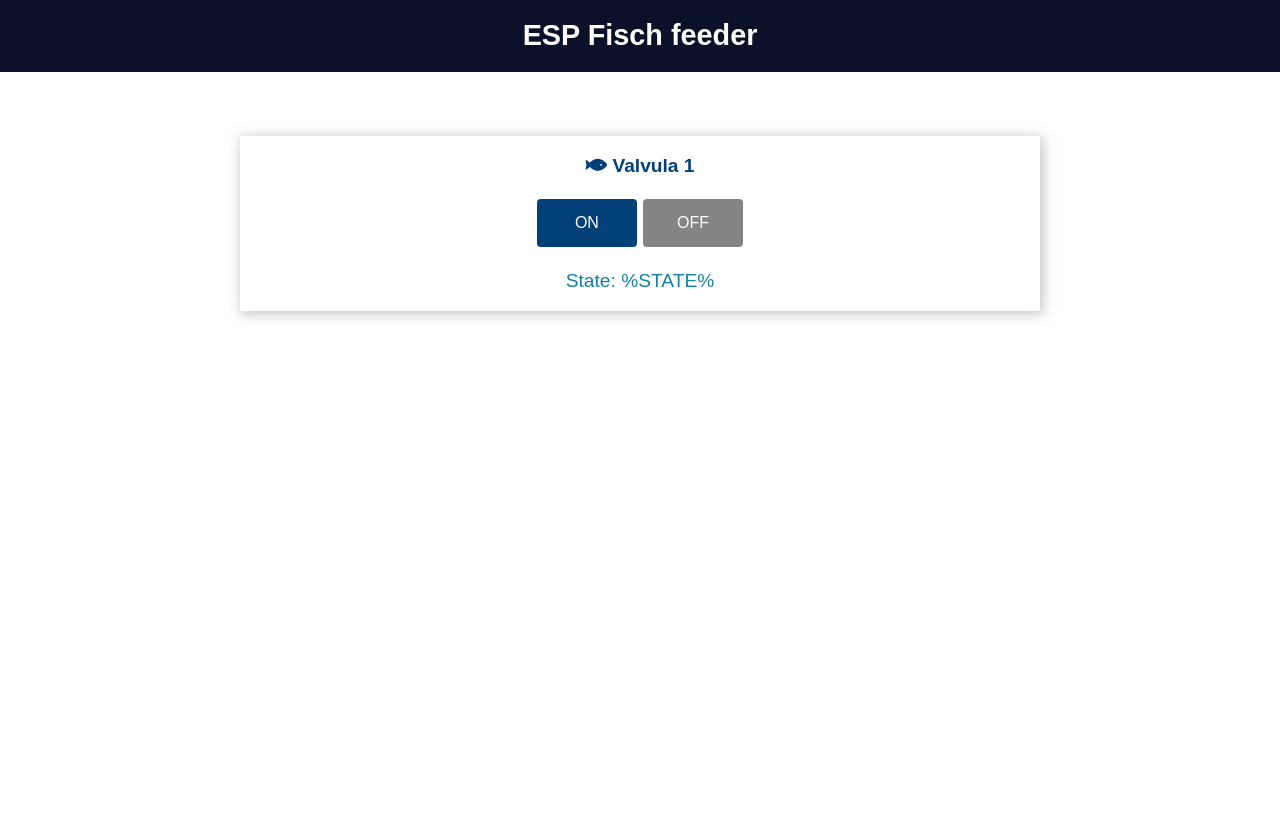
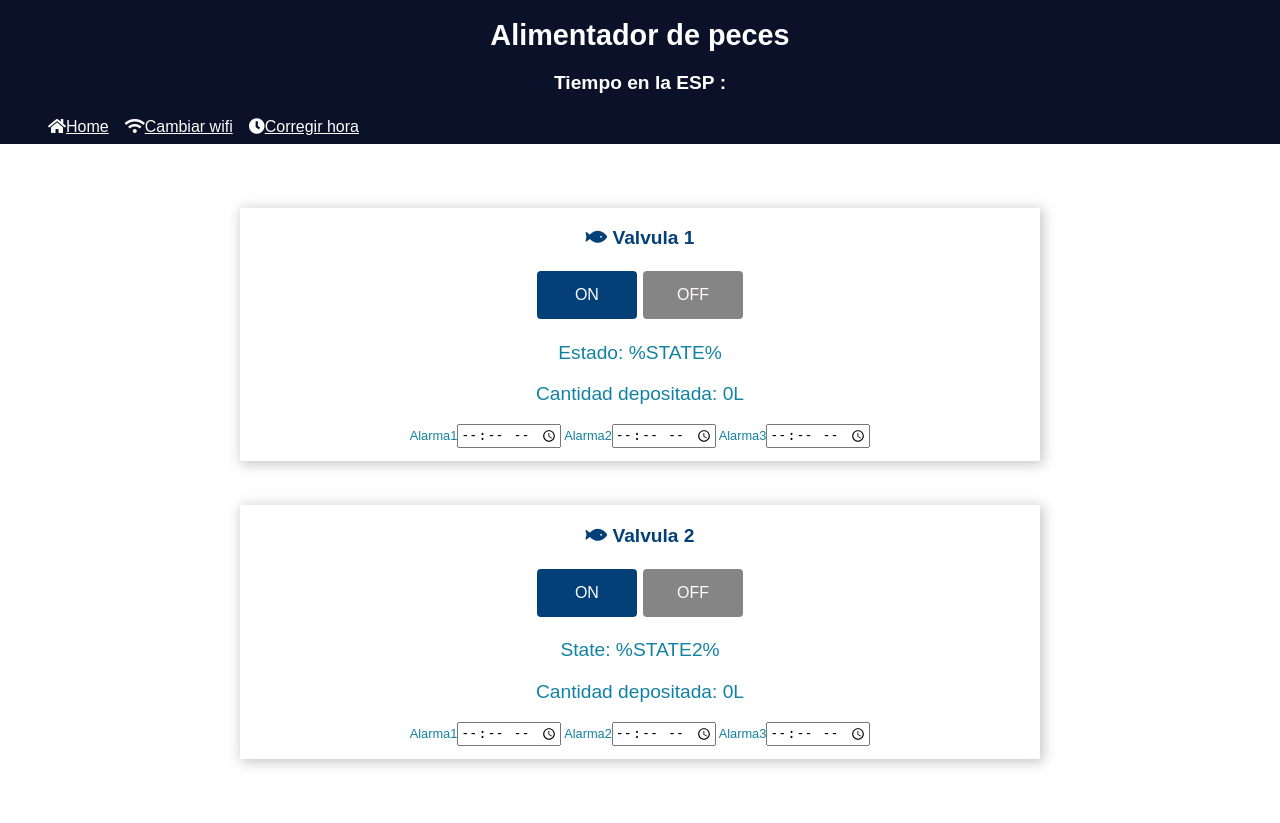
Before and after one commit to alcabuya/FishFeeder, a PHP site: page / in a window 1280 px wide. Before the commit the page ends 319 px from the top, so only its background shows below. Run offline with PHP 8.4, Linux system fonts and the light colour scheme.

Commit message:
Modifications done to the  html and some graphics propperties like updating the depposited ammount on the html, also added the events to change the alarm hours

```diff
--- a/data/index.html
+++ b/data/index.html
@@ -1,6 +1,7 @@
 <!DOCTYPE html>
 <html>
   <head>
+    <meta charset="UTF-8">
     <title>ESP Fish feeder</title>
     <meta name="viewport" content="width=device-width, initial-scale=1">
     <link rel="stylesheet" type="text/css" href="style.css">
@@ -9,8 +10,15 @@
   </head>
   <body>
     <div class="topnav">
-      <h1>ESP Fisch feeder</h1>
+        <h1>Alimentador de peces</h1>
+        <h2>Tiempo en la ESP : <span id = "servertime"> </span></h2>
+        <ul >
+          <li><a class="menubar" href="index.html"> <i class="fas fa-home"></i>Home</a></li>
+          <li><a class="menubar" href="wifimanager.html"><i class = "fas fa-wifi"></i>Cambiar wifi</a></li>
+          <li><a class="menubar" href="time.html"><i class = "fas fa-clock"></i>Corregir hora</a></li>
+        </ul>
     </div>
+
     <div class="content">
       <div class="card-grid">
         <div class="card">
@@ -19,9 +27,138 @@
             <a href="on"><button class="button-on">ON</button></a>
             <a href="off"><button class="button-off">OFF</button></a>
           </p>
-          <p class="state">State: %STATE%</p>
+          <p class="state" >Estado: <span id="valve1">%STATE%</span></p>
+          <p class="state" >Cantidad depositada: <span id="deposited1">0</span>L</p>
+          <p class="Alarmtext">
+            <a>Alarma1<input class="alarminput" type="time" id="changealarm1.1" name="changealarm1.1"> </a>
+            <a>Alarma2<input class="alarminput" type="time" id="changealarm1.2" name="changealarm1.2"> </a>
+            <a>Alarma3<input class="alarminput" type="time" id="changealarm1.3" name="changealarm1.3"> </a>
+          </p>
+        </div>
+
+      </div>
+      <div class="card-grid">
+          <p>
+            <a>         </a>
+          </p>
+      </div>
+        <div class="card-grid">
+        <div class="card">
+          <p class="card-title"><i class="fas fa-fish"></i> Valvula 2</p>
+          <p>
+            <a href="on2"><button class="button-on">ON</button></a>
+            <a href="off2"><button class="button-off">OFF</button></a>
+          </p>
+          <p class="state" >State: <span id="valve2">%STATE2%</span></p>
+          <p class="state" >Cantidad depositada: <span id="deposited2">0</span>L</p>
+           <p class="Alarmtext">
+            <a>Alarma1<input class="alarminput" type="time" id="changealarm2.1" name="changealarm2.1"> </a>
+            <a>Alarma2<input class="alarminput" type="time" id="changealarm2.2" name="changealarm2.2"> </a>
+            <a>Alarma3<input class="alarminput" type="time" id="changealarm2.3" name="changealarm2.3"> </a>
+          </p>
         </div>
       </div>
     </div>
+    <script>
+      const alarm1_1 = document.getElementById("changealarm1.1");
+      const alarm1_2 = document.getElementById("changealarm1.2");
+      const alarm1_3 = document.getElementById("changealarm1.3");
+
+      const alarm2_1 = document.getElementById("changealarm2.1");
+      const alarm2_2 = document.getElementById("changealarm2.2");
+      const alarm2_3 = document.getElementById("changealarm2.3");
+      //adds event to check when the alarms value is changed
+      alarm1_1.addEventListener("keypress", function(event) {
+        if (event.key === "Enter") {
+            event.preventDefault(); // Prevent default form submission if inside a form
+            //sends the input value
+            const inputValue = alarm1_1.value;
+            console.log("Input submitted:", inputValue);
+            // Clear the input field after sending
+            alarm1_1.value = "";
+        }
+      });
+      alarm1_2.addEventListener("keypress", function(event) {
+        if (event.key === "Enter") {
+            event.preventDefault(); // Prevent default form submission if inside a form
+            //sends the input value
+            const inputValue = alarm1_2.value;
+            console.log("Input submitted:", inputValue);
+            // Clear the input field after sending
+            alarm1_2.value = "";
+        }
+      });
+      alarm1_3.addEventListener("keypress", function(event) {
+        if (event.key === "Enter") {
+            event.preventDefault(); // Prevent default form submission if inside a form
+            //sends the input value
+            const inputValue = alarm1_3.value;
+            console.log("Input submitted:", inputValue);
+            // Clear the input field after sending
+            alarm1_3.value = "";
+        }
+      });
+      alarm2_1.addEventListener("keypress", function(event) {
+        if (event.key === "Enter") {
+            event.preventDefault(); // Prevent default form submission if inside a form
+            //sends the input value
+            const inputValue = alarm2_1.value;
+            console.log("Input submitted:", inputValue);
+            // Clear the input field after sending
+            alarm2_1.value = "";
+        }
+      });
+      alarm2_2.addEventListener("keypress", function(event) {
+        if (event.key === "Enter") {
+            event.preventDefault(); // Prevent default form submission if inside a form
+            //sends the input value
+            const inputValue = alarm2_2.value;
+            console.log("Input submitted:", inputValue);
+            // Clear the input field after sending
+            alarm2_2.value = "";
+        }
+      });
+      alarm2_3.addEventListener("keypress", function(event) {
+        if (event.key === "Enter") {
+            event.preventDefault(); // Prevent default form submission if inside a form
+            //sends the input value
+            const inputValue = alarm2_3.value;
+            console.log("Input submitted:", inputValue);
+            // Clear the input field after sending
+            alarm2_3.value = "";
+        }
+      });
+      //adds event listener to receive requests from the ESP32
+      if (!!window.EventSource) {
+        var source = new EventSource('/events');
+
+        source.addEventListener('open', function(e) {
+          console.log("Events Connected");
+        }, false);
+        source.addEventListener('message', function(e) {
+          console.log("message", e.data);
+        }, false)
+        source.addEventListener('valve1', function(e) {
+          console.log("valve1", e.data);
+          document.getElementById("valve1").innerHTML = e.data;
+        }, false);
+        source.addEventListener('valve2', function(e) {
+          console.log("valve2", e.data);
+          document.getElementById("valve2").innerHTML = e.data;
+        }, false);
+        source.addEventListener('time', function(e) {
+          console.log("time", e.data);
+          document.getElementById("servertime").innerHTML = e.data;
+        }, false);
+        source.addEventListener('deposited1', function(e) {
+          console.log("deposited2", e.data);
+          document.getElementById("deposited1").innerHTML = e.data;
+        }, false);
+        source.addEventListener('deposited2', function(e) {
+          console.log("deposited2", e.data);
+          document.getElementById("deposited2").innerHTML = e.data;
+        }, false);
+      }
+    </script>
   </body>
 </html>
--- a/data/style.css
+++ b/data/style.css
@@ -8,11 +8,27 @@
   font-size: 1.8rem;
   color: white;
 }
-
+h2{
+  font-size: 1.2rem;
+  color: white;
+}
 p {
   font-size: 1.4rem;
 }
-
+.Alarmtext {
+  font-size: 0.8rem;
+  color: #1282A2;
+}
+li {
+  display: inline;
+  float: left;
+}
+.menubar {
+  display: block;
+  padding: 8px;
+  background-color:  #0A1128;
+  color: #FEFCFB;
+}
 .topnav {
   overflow: hidden;
   background-color: #0A1128;
@@ -107,3 +123,7 @@
 .button-off:hover {
   background-color: #252524;
 }
+.button-setdate{
+  width: 300px;
+  background-color: #034078;
+}
```
Also changed, not shown: data/time.html (added, +63 -0 lines), data/wifimanager.html (+8 -1 lines), 1 other file.
